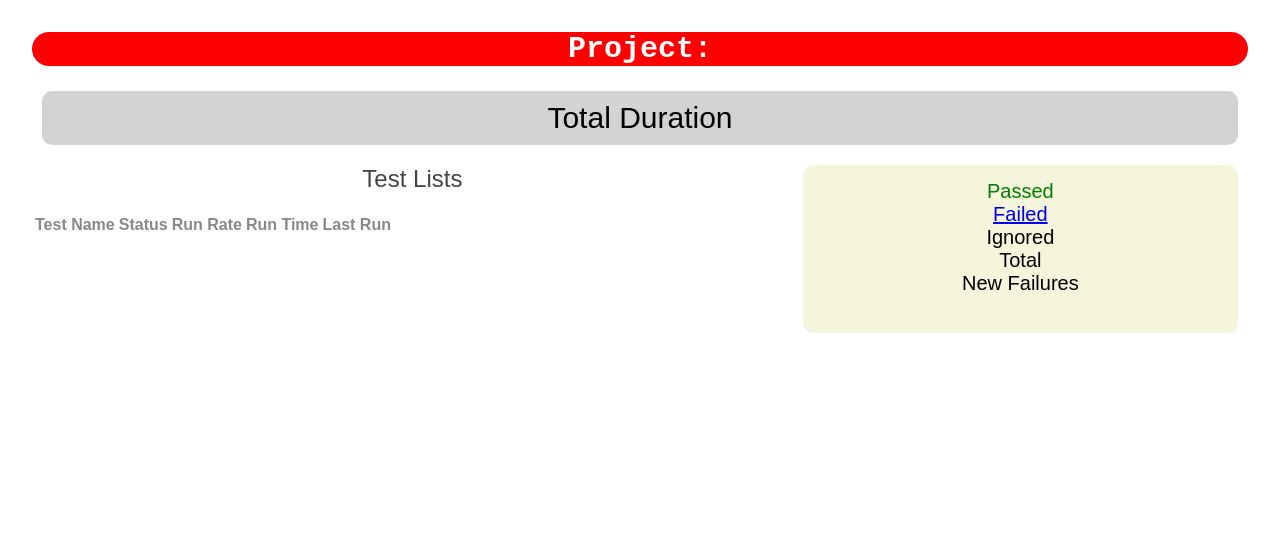
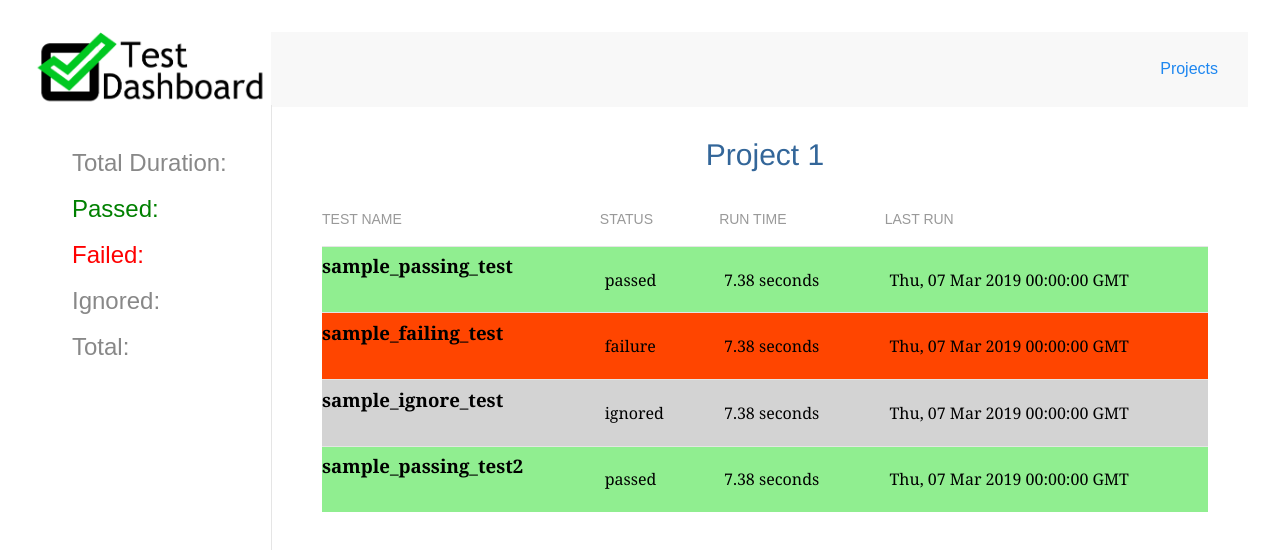
Before and after one commit to Alexandria-Davis/test-dashboard, an Angular app in the folder test-dashboard/: page /project in a window 1280 px wide. Shown: the top 550 px of the page. Built offline with nearby package versions, Linux system fonts and the light colour scheme; no server answers.

Commit message:
camerons stuff

```diff
--- a/test-dashboard/src/app/app.component.html
+++ b/test-dashboard/src/app/app.component.html
@@ -1,4 +1,14 @@
 <!--The content below is only a placeholder and can be replaced.-->
+<nav class="uk-navbar-container" style= "top: 0px;" uk-navbar>
+    <div class= "uk-navbar-left" style= "margin-right: 30px">
+        <div class= "uk-navbar-right" style= "margin-right: 30px">
+            <img data-src="../assets/projlogo.png" width="239" height="100" alt="" uk-img>
+          </div>
+      </div>
+  <div class= "uk-navbar-right" style= "margin-right: 30px">
+        <a href="http://localhost:4200/">Projects</a>
+    </div>
+</nav>
 <div style="text-align:center">
   <!-- <h1>
     Welcome to {{ title }}!
--- a/test-dashboard/src/app/app.component.scss
+++ b/test-dashboard/src/app/app.component.scss
@@ -12,3 +12,7 @@ li{
   font-family: monospace;
 
 }
+
+.uk-navbar-container{
+  margin-bottom: 30px;
+}
--- a/test-dashboard/src/app/overview/overview.component.html
+++ b/test-dashboard/src/app/overview/overview.component.html
@@ -1,55 +1,43 @@
-<h1>
-  Project: {{project_name}}
-</h1>
-<div class="durration_box">
-  <div class="label">Total Duration</div>
-  <div class="durration">{{durration}}</div>
-</div>
-<div class="statarea">
+
+<div class="tm-sidebar-left uk-visible@m">
     <div class="statbox">
-    <div class="label"id="pass">Passed</div>
-    <div class="numbox">{{ passed }}</div>
+        <div class="label">Total Duration: {{durration}}</div>
     </div>
   <div class="statbox">
-    <div class="label"id="fail"><a href= "/failures">Failed</a></div>
-    <div class="numbox">{{ failed }}</div>
+      <div class="label"id="pass">Passed: {{ passed }}</div>
     </div>
     <div class="statbox">
-    <div class="label">Ignored</div>
-    <div class="numbox">{{ no_run }}</div>
+      <div class="label"id="fail">Failed: {{ failed }}</div>
     </div>
     <div class="statbox">
-    <div class="label">Total</div>
-    <div class="numbox">{{ total }}</div>
+      <div class="label">Ignored: {{ no_run }}</div>
     </div>
     <div class="statbox">
-    <div class="label">New Failures</div>
-    <div class="numbox">{{ new_fail }}</div>
-    <div class="viewmore">View failed tests</div>
+      <div class="label">Total: {{ total }}</div>
     </div>
 </div>
-
-
-<h2>Test Lists</h2>
-<table class="tests">
+<div class="uk-container uk-container-small uk-position-relative">
+</div>
+<div class="uk-container uk-container-small uk-position-relative">
+  <h1>
+      {{project_name}}
+    </h1>
+    <table class="uk-table uk-table-justify uk-table-divider">
     <tr>
       <th>Test Name</th>
       <th>Status</th>
-    <th>Run Rate</th>
       <th>Run Time</th>
       <th>Last Run</th>
     </tr>
-  <tr *ngFor = "let test of tests" class = "testlist" [ngStyle]= "{'background-color': test.status == 'passed' ? 'palegreen' : 'orangered' }">
-        <td class="details boldme"><a>{{test.name}}</a></td>
+    <tr *ngFor = "let test of tests" [ngClass] = "{passgreen: test.status=='passed', failred: test.status =='failure', ignoregrey: test.status=='ignored'}">
+          <td class="details boldme">{{test.name}}</td>
             <td>
               <div class = "details">{{test.status}}</div>
-          </td><td>
-            <div class = "details">{{test.run_rate}}%</div>
             </td><td>
               <div class = "details">{{test.time}} seconds</div>
               </td><td>
               <div class = "details">{{test.last_run}}</div>
             </td>
-
     </tr>
   </table>
+</div>
--- a/test-dashboard/src/app/overview/overview.component.scss
+++ b/test-dashboard/src/app/overview/overview.component.scss
@@ -1,24 +1,9 @@
 h1{
-  background-color: red;
-  color: white;
-  border-radius: 30px;
-  font-family: monospace;
+
+  font-family: 'Franklin Gothic Medium', 'Arial Narrow', Arial, sans-serif;
   font-size: 30px;
 }
-.statarea{
-  background-color: beige;
-  font-size: 20px;
-  text-align: center;
-  color: black;
-  margin: 10px;
-  padding: 15px;
-  position: 20px;
-  font-family: monospace;
-  border-radius: 10px;
-  display: inline-grid;
-  float: right;
-  width: 33.33%;
-}
+
 p {
   font-size: 25px;
   font-weight: bold;
@@ -34,16 +19,7 @@ body{
 .numbox {
   color: black;
 }
-.durration_box {
-  font-size: 30px;
-  color: black;
-  font-family: monospace;
-  text-align: center;
-  padding: 10px;
-  background-color: lightgray;
-  border-radius: 10px;
-  margin: 10px;
-}
+
 .durration{
   letter-spacing: normal;
   color: red;
@@ -64,8 +40,14 @@ body{
   width: 50.00%;
 
 }
+.statbox{
+  margin-bottom: 10px;
+  font-size: 18pt;
+}
+
 .boldme{
   font-weight: bold;
+  font-size: 14pt;
 }
 .details{
   text-align: left;
@@ -73,3 +55,34 @@ body{
   color: black;
   padding: .3em;
 }
+.tm-sidebar-left {
+
+  position: fixed;
+  top: 105px;
+  bottom: 0;
+  box-sizing: border-box;
+  width: 240px !important;
+  padding: 40px 40px 60px 40px;
+  border-right: 1px #e5e5e5 solid;
+  overflow: auto;
+  text-align: left;
+
+}
+
+.uk-container-small{
+  margin-left: 250px;
+}
+@media only screen and (max-width: 970px) {
+  .uk-container{
+    margin-left: 10px;
+  }
+}
+.failred{
+  background-color: orangered;
+}
+.passgreen{
+  background-color: lightgreen;
+}
+.ignoregrey{
+  background-color: lightgrey
+}
--- a/test-dashboard/src/app/overview/overview.component.ts
+++ b/test-dashboard/src/app/overview/overview.component.ts
@@ -12,7 +12,6 @@ import {ActivatedRoute} from "@angular/router";
   /*directives: [FailuresComponent]*/
 })
 export class OverviewComponent implements OnInit {
-
   passed;
   failed;
   durration;
@@ -20,20 +19,38 @@ export class OverviewComponent implements OnInit {
   new_fail;
   no_run;
   title;
-  tests : test[];
-  project_name: string;
+  tests : test[] = [
+    {last_run: "Thu, 07 Mar 2019 00:00:00 GMT", name: "sample_passing_test", status: "passed", test_id: "5", test_name_id: "1", time: 7.38},
+    {last_run: "Thu, 07 Mar 2019 00:00:00 GMT", name: "sample_failing_test", status: "failure", test_id: "5", test_name_id: "1", time: 7.38},
+    {last_run: "Thu, 07 Mar 2019 00:00:00 GMT", name: "sample_ignore_test", status: "ignored", test_id: "5", test_name_id: "1", time: 7.38},
+    {last_run: "Thu, 07 Mar 2019 00:00:00 GMT", name: "sample_passing_test2", status: "passed", test_id: "5", test_name_id: "1", time: 7.38}
+    ];
+  project_name: string = "Project 1";
 
   constructor(private testService: TestsService, private route: ActivatedRoute) {
   }
 
   ngOnInit() {
-    this.getTestManifest();
+    // this.getTestManifest();  //uncomment on live
 
   }
   deal_with_stuff(results:testlist): void{
     console.log(results)
     this.project_name = results.Project;
     this.tests = results.results;
+    for(let test of this.tests){
+      if(test.status == "passed"){
+        this.passed += 1;
+      }
+      else if( test.status == "ignored"){
+        this.no_run += 1;
+      }
+      else{
+        this.failed +=1;
+      }
+      this.durration += Math.floor(test.time);
+    }
+    this.total = this.passed + this.failed + this.no_run;
   }
   getTestManifest(): void{
     this.route.params.subscribe(
--- a/test-dashboard/src/app/projectlist/projectlist.component.html
+++ b/test-dashboard/src/app/projectlist/projectlist.component.html
@@ -1,7 +1,9 @@
+
 <h1>
   Select a project
 </h1>
-<table>
+<div class="uk-container uk-container-small uk-position-relative">
+<table class="uk-table uk-table-justify uk-table-divider">
   <tr>
     <th>Project</th>
 
@@ -12,3 +14,4 @@
     </td>
   </tr>
 </table>
+</div>
--- a/test-dashboard/src/app/projectlist/projectlist.component.ts
+++ b/test-dashboard/src/app/projectlist/projectlist.component.ts
@@ -7,12 +7,12 @@ import {TestsService} from '../tests.service';
   styleUrls: ['./projectlist.component.scss']
 })
 export class ProjectlistComponent implements OnInit {
-  project_listings: Project[];
+  project_listings: Project[] =  [{"id" : 1, "name" : "Project1"}, {"id" : 2, "name" : "Project2"}]; //temp delete
   constructor(private testService: TestsService) {  }
 
   ngOnInit() {
-    this.testService.get_projects()
-      .subscribe(projects => this.project_listings = projects.results);
+    // this.testService.get_projects()
+    //   .subscribe(projects => this.project_listings = projects.results);  uncomment for live
   }
 
 }
--- a/test-dashboard/src/app/test.ts
+++ b/test-dashboard/src/app/test.ts
@@ -1,8 +1,9 @@
 export class test {
     name: string;
     last_run: string;
-    project_id: string;
-    run_count: number;
+    test_id: string;
+    test_name_id: string;
+    time: number;
     status: string;
   }
 export interface testlist {
--- a/test-dashboard/src/app/tests.service.ts
+++ b/test-dashboard/src/app/tests.service.ts
@@ -25,20 +25,4 @@ url_base = 'http://127.0.0.1:5000'
     //return this.http.get('https://0.0.0.0/testId')
     return this.http.get('${this.url_base}/api?action=')
   }
-
-  getOverallSuccess(){
-   return this.http.get('https://127.0.0.1:5000/api?action=test_overview&Project_id=1')
-  }
-  getOverallFailure(){
-    return this.http.get<any>('https://0.0.0.0/failure')
-
-  }
-  getOverallDNR(){
-    return this.http.get<any>('https://0.0.0.0/DNR')
-
-  }
-  getRuntime(){
-    return this.http.get<any>('https://0.0.0.0/runtime')
-
-  }
 }
--- a/test-dashboard/src/index.html
+++ b/test-dashboard/src/index.html
@@ -1,6 +1,14 @@
 <!doctype html>
 <html lang="en">
 <head>
+      <!-- UIkit CSS -->
+  <link rel="stylesheet" href="https://cdnjs.cloudflare.com/ajax/libs/uikit/3.1.4/css/uikit.min.css" />
+
+      <!-- UIkit JS -->
+  <script src="https://cdnjs.cloudflare.com/ajax/libs/uikit/3.1.4/js/uikit.min.js"></script>
+  <script src="https://cdnjs.cloudflare.com/ajax/libs/uikit/3.1.4/js/uikit-icons.min.js"></script>
+
+
   <meta charset="utf-8">
   <title>TestDashboard</title>
   <base href="/">
@@ -9,6 +17,7 @@
   <link rel="icon" type="image/x-icon" href="favicon.ico">
 </head>
 <body>
+
   <app-root></app-root>
 </body>
 </html>
```
Also changed, not shown: test-dashboard/src/assets/projlogo.png (added). Lines whose indentation alone changed are shown as unchanged.
